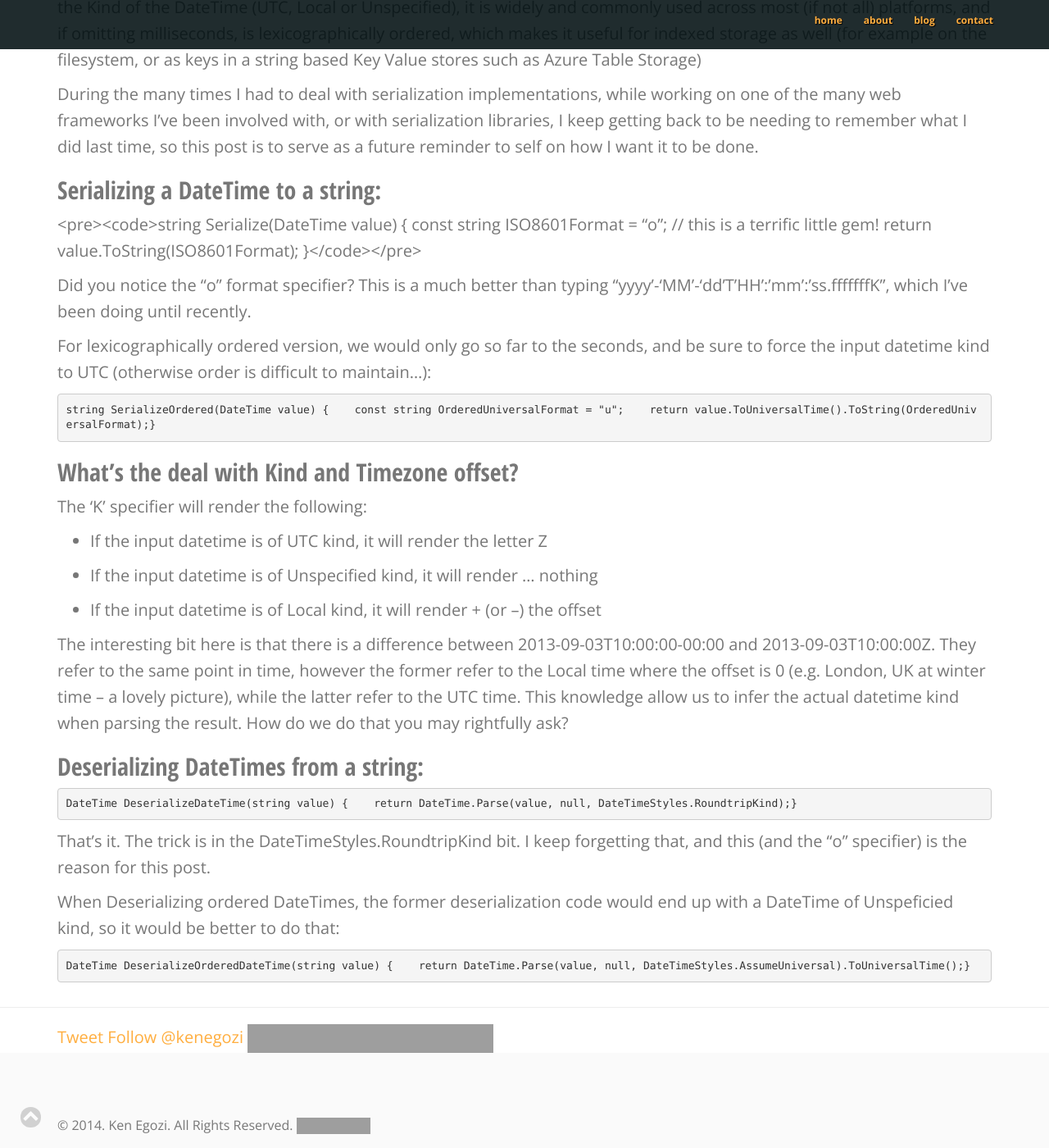
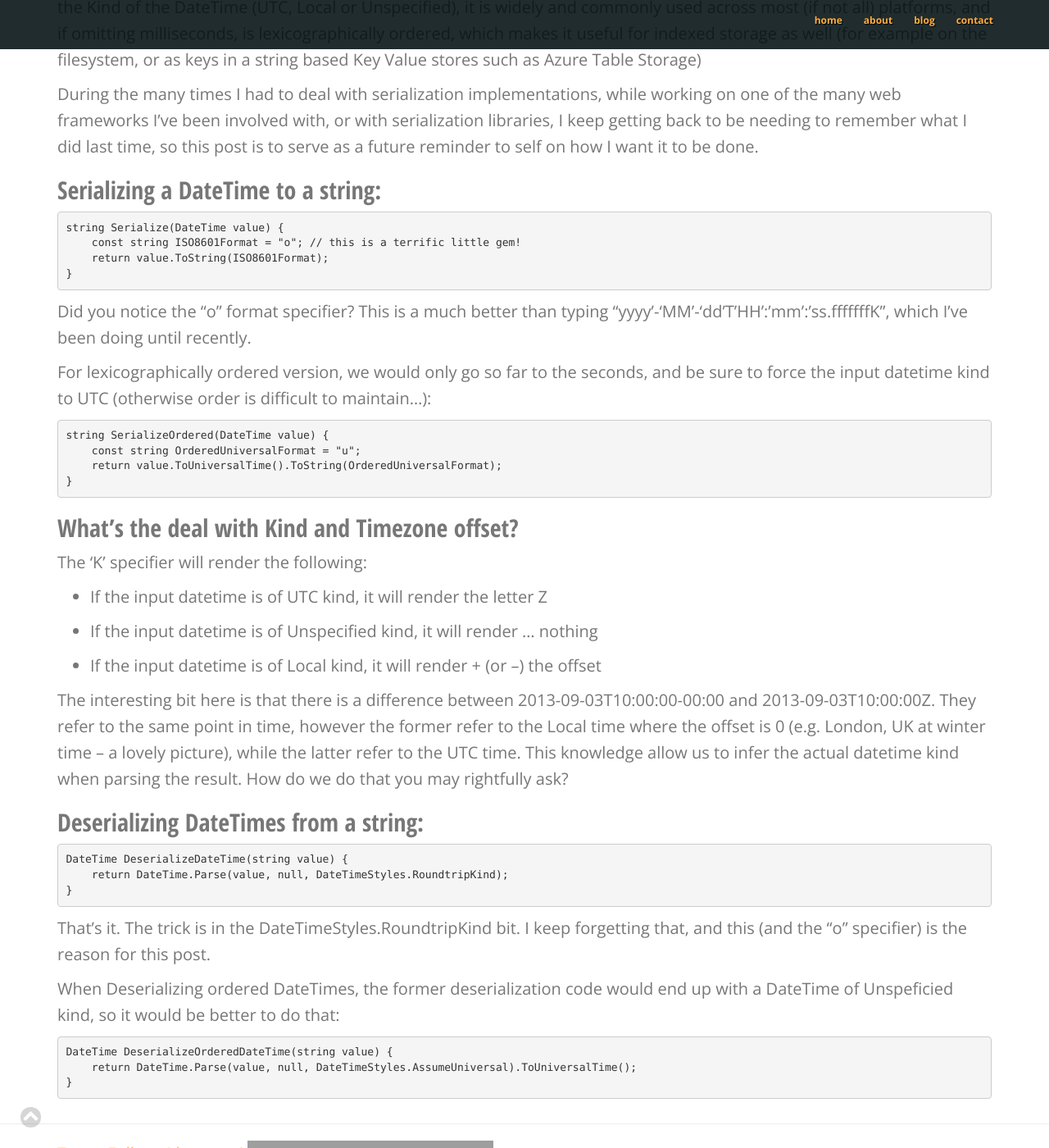
Before and after one commit to kenegozi/kenegozi.github.io, a Jekyll site: the page built from _posts/2013-09-04-my-datetime-serialization-practices.markdown, in a window 1280 px wide and 1400 px high, scrolled down 244 px. Shown: the whole window at 82% size. Built offline with Jekyll 4.4.1, drawn with Linux system fonts in a browser that asks for light colours; nearby versions of some CDN libraries; comment, search, counter and statistics services are not loaded; grey boxes are pictures that could not be loaded.

Commit message:
code snippets fix

````diff
--- a/_posts/2013-09-04-my-datetime-serialization-practices.markdown
+++ b/_posts/2013-09-04-my-datetime-serialization-practices.markdown
@@ -11,17 +11,22 @@ When sending DateTimes as string across the wire, it is quite useful to use ISO
 During the many times I had to deal with serialization implementations, while working on one of the many web frameworks I've been involved with, or with serialization libraries, I keep getting back to be needing to remember what I did last time, so this post is to serve as a future reminder to self on how I want it to be done.
 
 ## Serializing a DateTime to a string:
-&lt;pre&gt;&lt;code&gt;string Serialize(DateTime value) {
+```
+string Serialize(DateTime value) {
     const string ISO8601Format = "o"; // this is a terrific little gem!
     return value.ToString(ISO8601Format);
-}&lt;/code&gt;&lt;/pre&gt;
+}
+```
 
 Did you notice the “o” format specifier? This is a much better than typing "yyyy'-'MM'-'dd'T'HH':'mm':'ss.fffffffK", which I've been doing until recently.
 
 For lexicographically ordered version, we would only go so far to the seconds, and be sure to force the input datetime kind to UTC (otherwise order is difficult to maintain…):
 
 ```
-string SerializeOrdered(DateTime value) {    const string OrderedUniversalFormat = "u";    return value.ToUniversalTime().ToString(OrderedUniversalFormat);}
+string SerializeOrdered(DateTime value) {
+    const string OrderedUniversalFormat = "u";
+    return value.ToUniversalTime().ToString(OrderedUniversalFormat);
+}
 ```
 
 
@@ -42,7 +47,9 @@ The interesting bit here is that there is a difference between 2013-09-03T10:00:
 ## Deserializing DateTimes from a string:
 
 ```
-DateTime DeserializeDateTime(string value) {    return DateTime.Parse(value, null, DateTimeStyles.RoundtripKind);}
+DateTime DeserializeDateTime(string value) {
+    return DateTime.Parse(value, null, DateTimeStyles.RoundtripKind);
+}
 ```
 
 That's it. The trick is in the DateTimeStyles.RoundtripKind bit. I keep forgetting that, and this (and the “o” specifier) is the reason for this post.
@@ -50,5 +57,7 @@ That's it. The trick is in the DateTimeStyles.RoundtripKind bit. I keep forgetti
 When Deserializing ordered DateTimes, the former deserialization code would end up with a DateTime of Unspeficied kind, so it would be better to do that:
 
 ```
-DateTime DeserializeOrderedDateTime(string value) {    return DateTime.Parse(value, null, DateTimeStyles.AssumeUniversal).ToUniversalTime();}
+DateTime DeserializeOrderedDateTime(string value) {
+    return DateTime.Parse(value, null, DateTimeStyles.AssumeUniversal).ToUniversalTime();
+}
 ```
````
